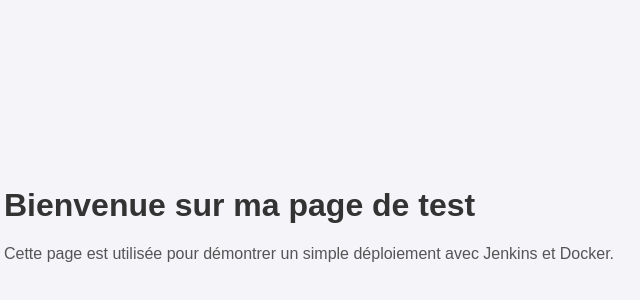
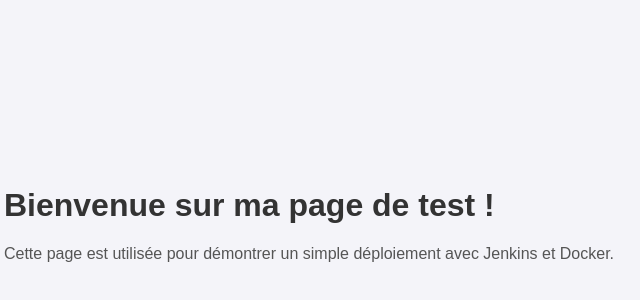
Before and after one commit to PoPoGH/agile-devops, a plain HTML site: page index.html in a window 1280 px wide. Shown: the part 178-478 px from the top of the page, 331-971 px from the left. Drawn offline with Linux system fonts and the light colour scheme.

Commit message:
Update index.html

```diff
--- a/index.html
+++ b/index.html
@@ -24,7 +24,7 @@
 </head>
 <body>
     <div>
-        <h1>Bienvenue sur ma page de test  </h1>
+        <h1>Bienvenue sur ma page de test  !</h1>
         <p>Cette page est utilisée pour démontrer un simple déploiement avec Jenkins et Docker.</p>
     </div>
 </body>
```
